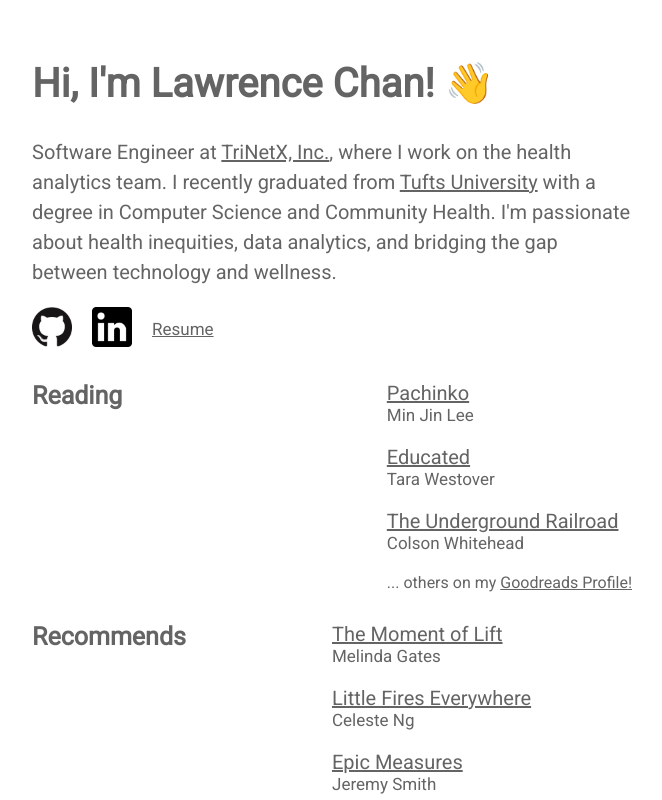
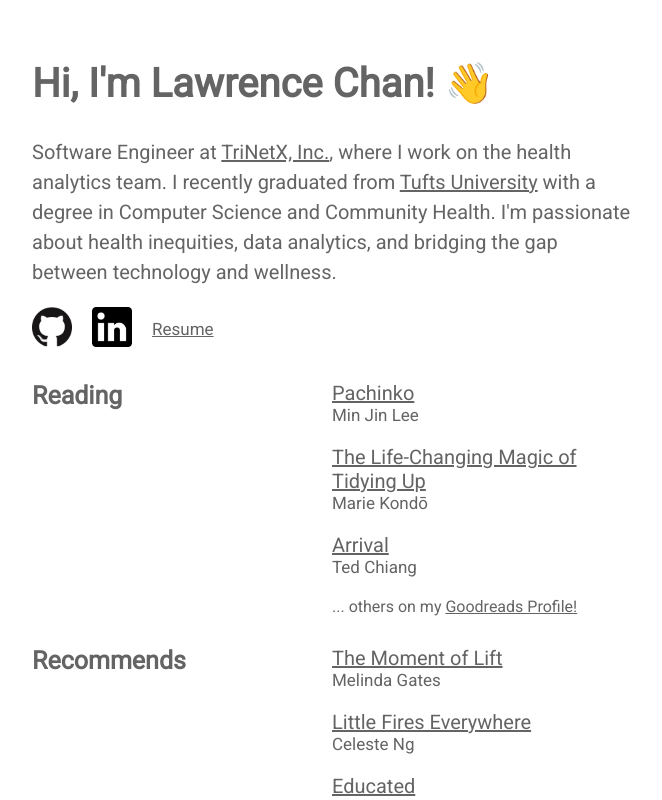
Before and after one commit to chanlawrencet/chanlawrencet.github.io, a React (Create React App) app: page / in a window 1280 px wide. Shown: the top 800 px of the page, without its empty margins (308-970 px from the left). Built offline with nearby package versions, Linux system fonts and the light colour scheme.

Commit message:
books and alignment

```diff
--- a/src/components/Reading.js
+++ b/src/components/Reading.js
@@ -16,7 +16,7 @@
       Reading
     </div>
     <div
-      style={{maxWidth: 300}}
+      style={{width: 300}}
     >
 
       <ListLink
@@ -25,14 +25,14 @@
         description='Min Jin Lee'
       />
       <ListLink
-        link='https://www.goodreads.com/book/show/36247169-educated'
-        linkText='Educated'
-        description='Tara Westover'
+        link='https://www.goodreads.com/book/show/22823462-the-life-changing-magic-of-tidying-up'
+        linkText='The Life-Changing Magic of Tidying Up'
+        description=' Marie Kondō'
       />
       <ListLink
-        link='https://www.goodreads.com/book/show/29584452-the-underground-railroad'
-        linkText='The Underground Railroad'
-        description='Colson Whitehead'
+        link='https://www.goodreads.com/book/show/32200035-arrival'
+        linkText='Arrival'
+        description='Ted Chiang'
       />
       <div style={{marginTop: 20}}>
         ... others on my <a href='https://www.goodreads.com/user/show/108515434-lawrence'>Goodreads Profile!</a>
--- a/src/components/Recs.js
+++ b/src/components/Recs.js
@@ -29,6 +29,11 @@
         description='Celeste Ng'
       />
       <ListLink
+        link='https://www.goodreads.com/book/show/36247169-educated'
+        linkText='Educated'
+        description='Tara Westover'
+      />
+      <ListLink
         link='https://www.goodreads.com/book/show/22693187-epic-measures?from_search=true'
         linkText='Epic Measures'
         description='Jeremy Smith'
```
